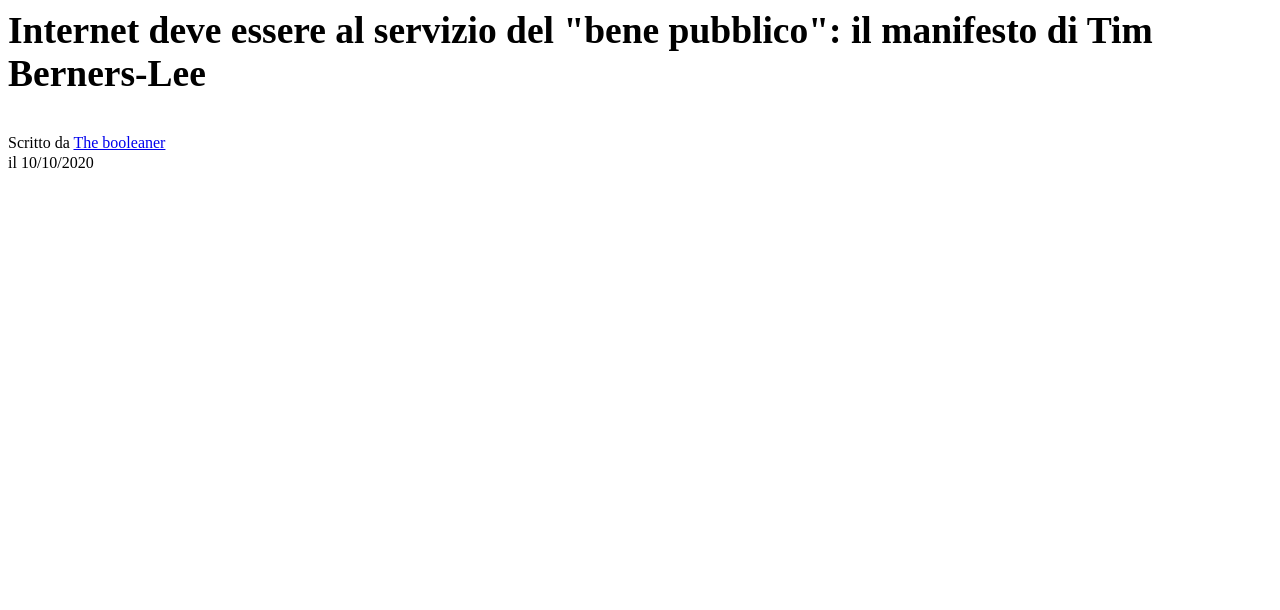
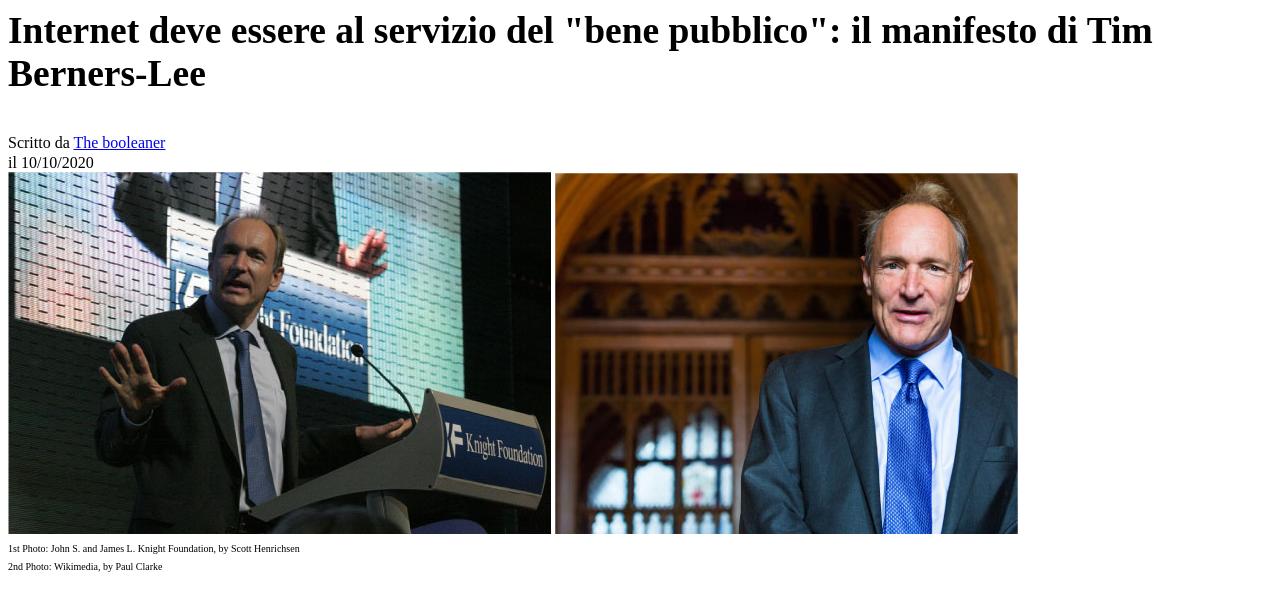
Before and after one commit to Dan97O/html-css-booleaner, a plain HTML site: page index.html in a window 1280 px wide. Shown: the part 130-740 px from the top of the page. Drawn offline with Linux system fonts and the light colour scheme.

Commit message:
commit section images Tim

```diff
--- a/css/style.css
+++ b/css/style.css
@@ -13,3 +13,7 @@
 .Title {
  font-size: 25px;
 }
+
+.description {
+    font-size: 10px;
+}
--- a/index.html
+++ b/index.html
@@ -23,6 +23,14 @@
             <span>il 10/10/2020</span>
         </section>
         <!-- /section Title -->
+
+        <section>
+            <img src="./img/tim-1.jpg" alt="Tim1">
+            <img src="./img/tim-2.jpg" alt="Tim2"> <br>
+            <span class="description">1st Photo: John S. and James L. Knight Foundation, by Scott Henrichsen</span> <br>
+            <span class="description">2nd Photo: Wikimedia, by Paul Clarke</span>
+        </section>
+        <!-- /section image Tim -->
 
 
 
```
